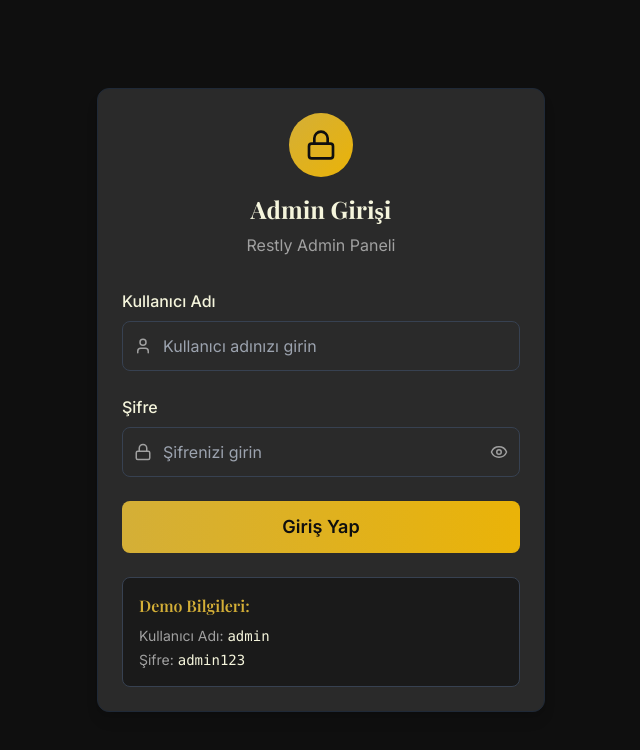
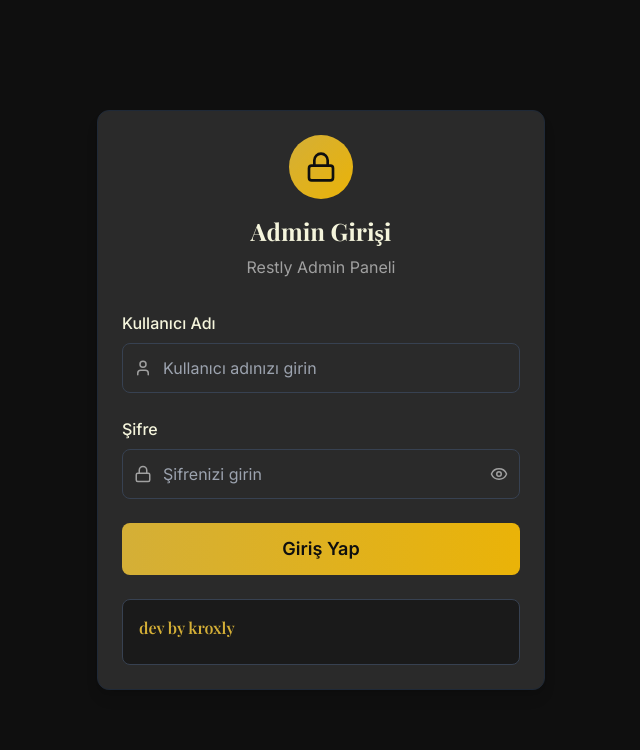
Before and after one commit to kroxlycode/restly-restaurant, a Next.js app: page /admin/login in a window 1280 px wide. Shown: the top 750 px of the page, without its empty margins (319-959 px from the left). Built offline with nearby package versions, Linux system fonts and the light colour scheme; a web font is replaced by a local one.

Commit message:
Update page.tsx

```diff
--- a/app/admin/login/page.tsx
+++ b/app/admin/login/page.tsx
@@ -126,11 +126,7 @@ export default function AdminLoginPage() {
 
 
           <div className="mt-6 p-4 bg-primary-secondary rounded-lg border border-gray-700">
-            <h3 className="text-accent-gold font-semibold mb-2">Demo Bilgileri:</h3>
-            <div className="text-text-secondary text-sm space-y-1">
-              <p>Kullanıcı Adı: <span className="text-text-primary font-mono">admin</span></p>
-              <p>Şifre: <span className="text-text-primary font-mono">admin123</span></p>
-            </div>
+            <h3 className="text-accent-gold font-semibold mb-2">dev by kroxly</h3>
           </div>
         </div>
       </motion.div>
```
